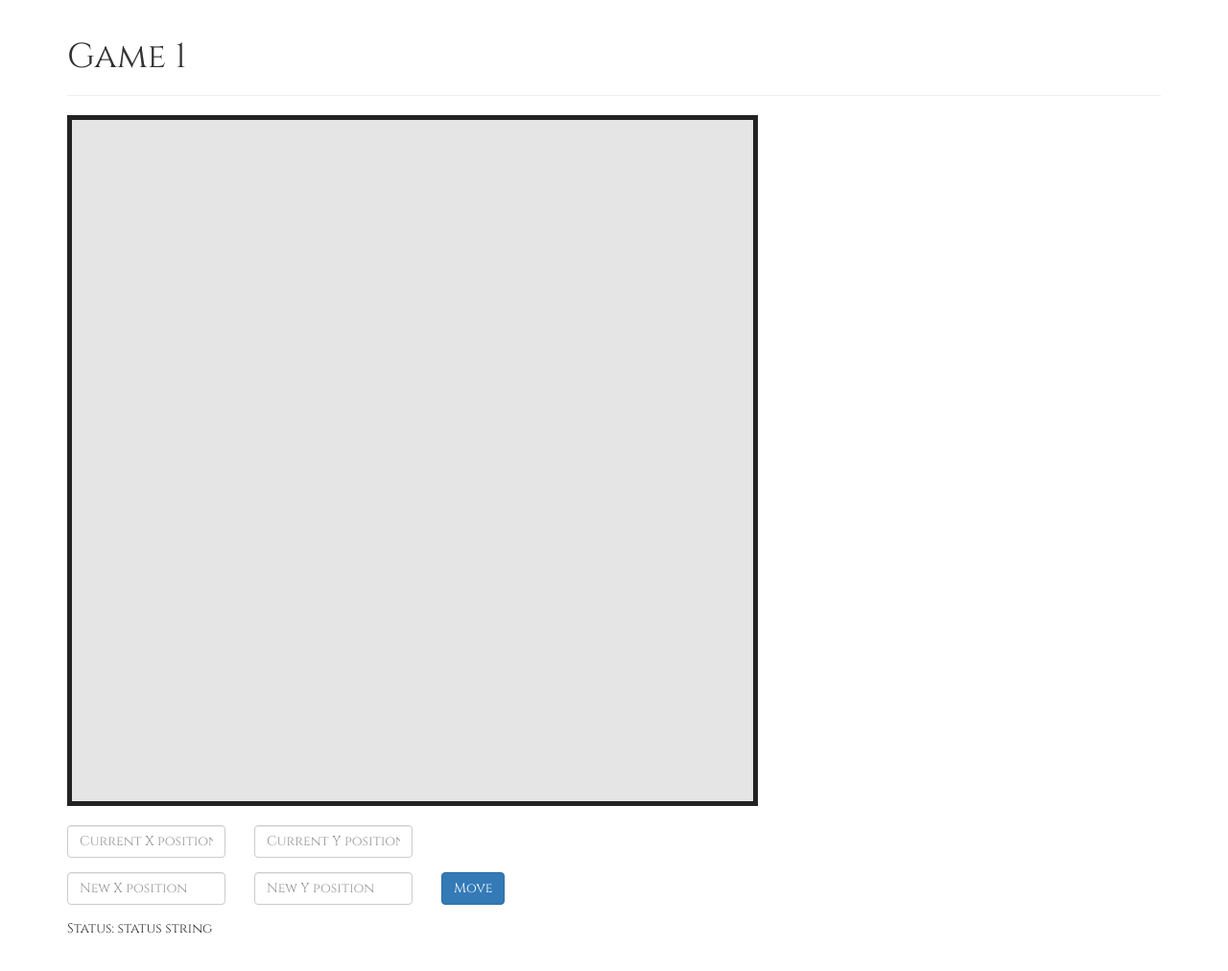
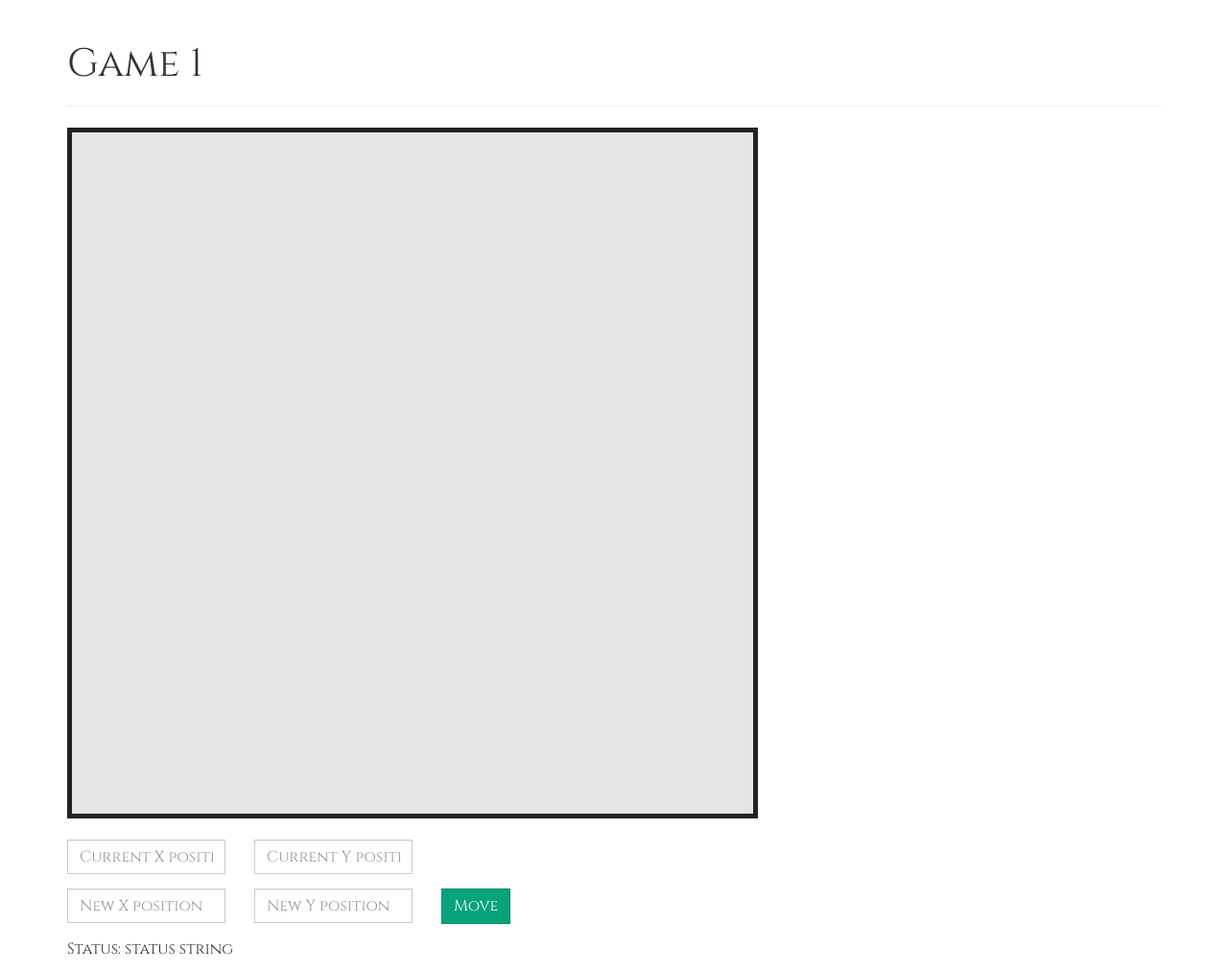
Before and after one commit to golmschenk/colonies, a Django app: template djangoproject/interface/templates/game.html in a window 1280 px wide. Shown: the whole page at 96% size. Before the commit the page ends 973 px from the top, so only its background shows below. Run offline with Django 3.2, Linux system fonts and the light colour scheme; the template is opened without the code that fills it: most values are stand-ins (such as "Sample title", 1, 10 or a date in 2020); some libraries are stand-ins or nearby versions.

Commit message:
Slightly modify appearance of buttons and inputs

```diff
--- a/djangoproject/colonies_app/static/scss/_custom-bootstrap-variables.scss
+++ b/djangoproject/colonies_app/static/scss/_custom-bootstrap-variables.scss
@@ -19,7 +19,7 @@ $gray:                   lighten($gray-base, 33.5%) !default; // #555
 $gray-light:             lighten($gray-base, 46.7%) !default; // #777
 $gray-lighter:           lighten($gray-base, 93.5%) !default; // #eee
 
-$brand-primary:         darken(#428bca, 6.5%) !default; // #337ab7
+$brand-primary:         darken(#09c390, 6.5%) !default; // #337ab7
 $brand-success:         #5cb85c !default;
 $brand-info:            #5bc0de !default;
 $brand-warning:         #f0ad4e !default;
@@ -53,7 +53,7 @@ $font-family-serif:       'Cardo', serif !default;
 $font-family-monospace:   Menlo, Monaco, Consolas, "Courier New", monospace !default;
 $font-family-base:        $font-family-sans-serif !default;
 
-$font-size-base:          14px !default;
+$font-size-base:          16px !default;
 $font-size-large:         ceil(($font-size-base * 1.25)) !default; // ~18px
 $font-size-small:         ceil(($font-size-base * 0.85)) !default; // ~12px
 
@@ -111,9 +111,9 @@ $padding-xs-horizontal:     5px !default;
 $line-height-large:         1.3333333 !default; // extra decimals for Win 8.1 Chrome
 $line-height-small:         1.5 !default;
 
-$border-radius-base:        4px !default;
-$border-radius-large:       6px !default;
-$border-radius-small:       3px !default;
+$border-radius-base:        0px !default;
+$border-radius-large:       0px !default;
+$border-radius-small:       0px !default;
 
 //** Global color for active items (e.g., navs or dropdowns).
 $component-active-color:    #fff !default;
```
Also changed, not shown: djangoproject/colonies_app/static/css/base.css, 1 other file.
